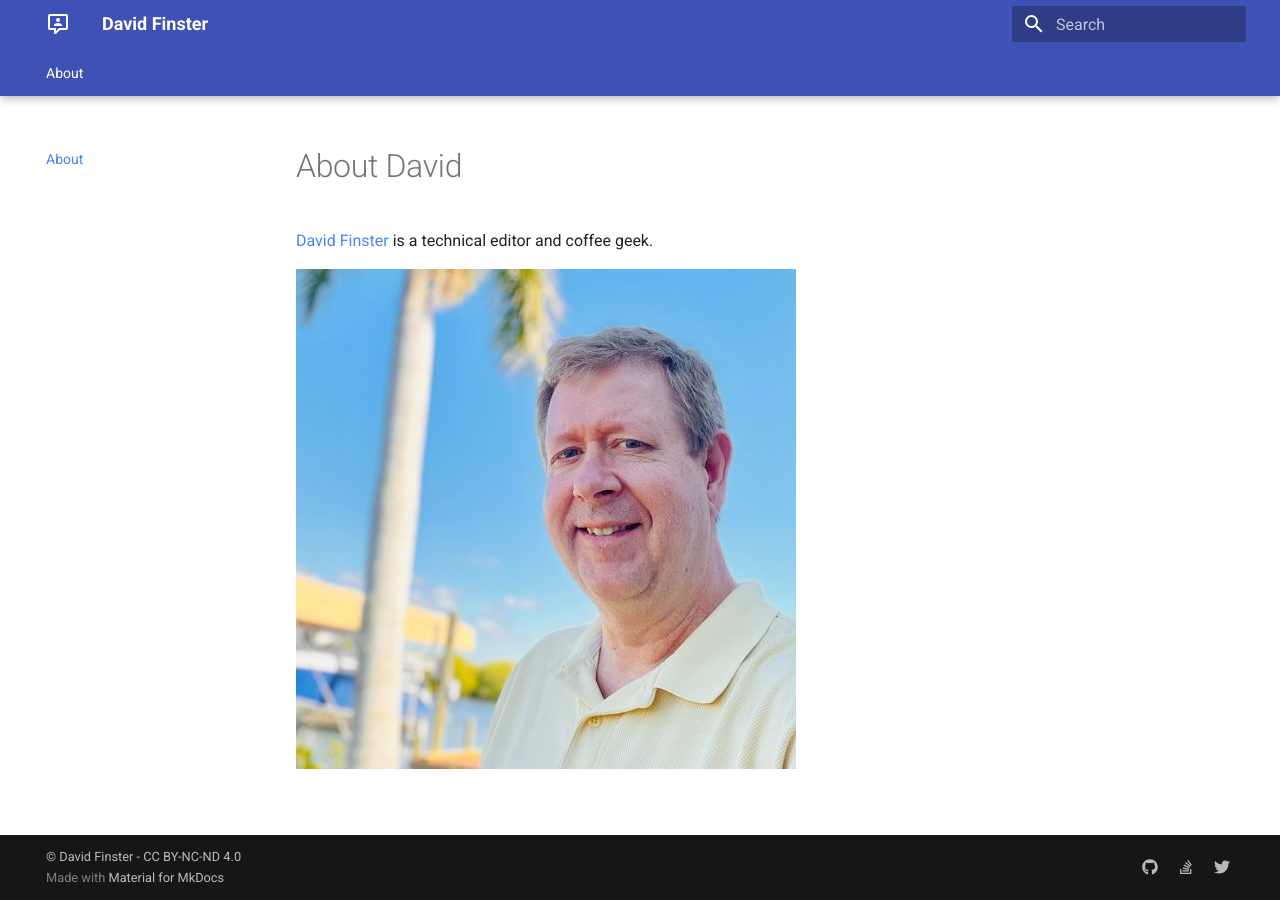
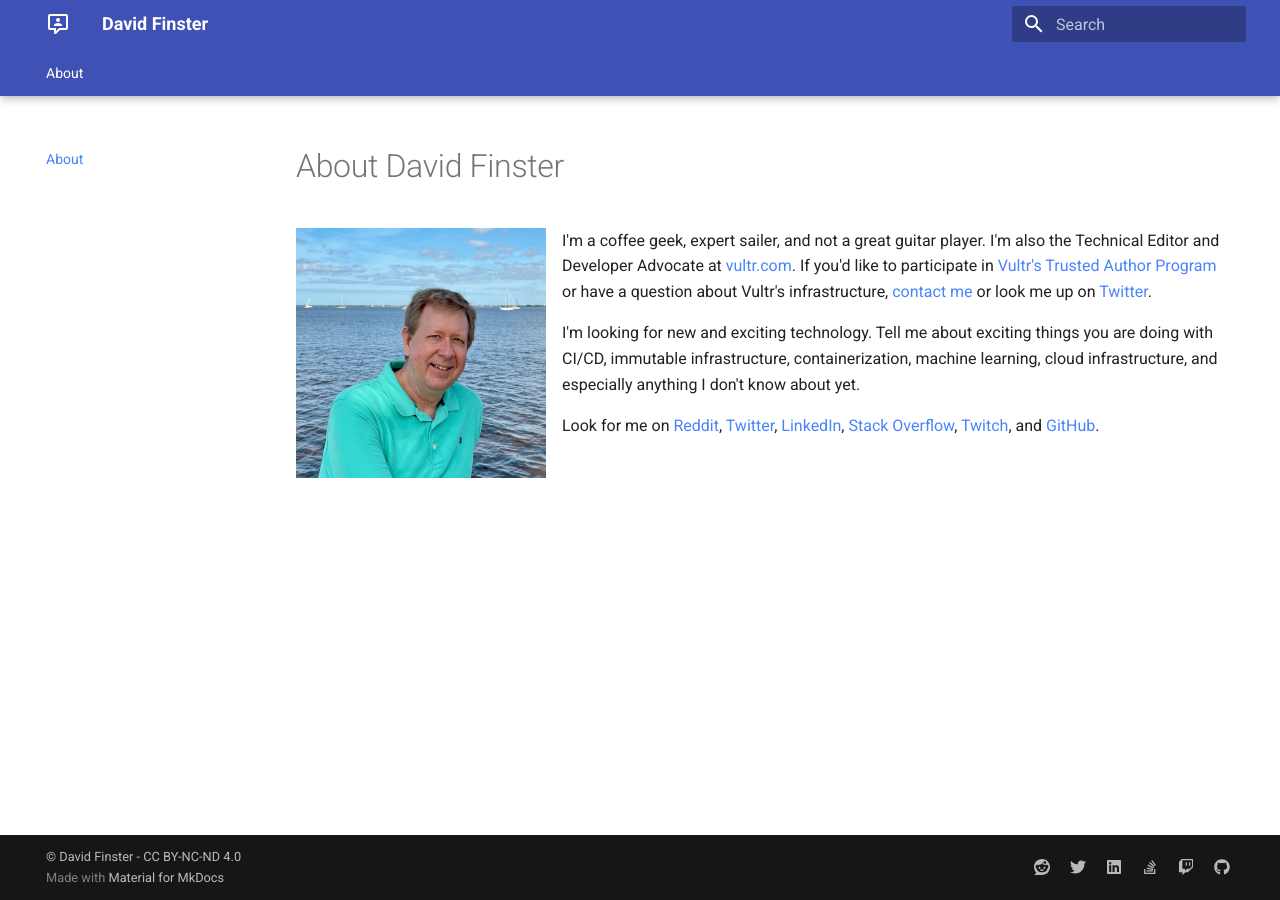
Before and after one commit to dfinr/dfinr.github.io, an MkDocs documentation site: the page built from docs/index.md, in a window 1280 px wide. Built offline with MkDocs 1.6.1 and Material for MkDocs 9.7.7, drawn with Linux system fonts in a browser that asks for light colours.

Commit message:
Updated home page

```diff
--- a/docs/index.md
+++ b/docs/index.md
@@ -1,5 +1,9 @@
-# About David
+# About David Finster
 
-[David Finster](mailto:dfinster@vultr.com) is a technical editor and coffee geek.
+<img align="left" src="/images/Profile.jpg" style="height: 250px; padding-top: 0px;" />
 
-![Headshot](/images/IMG_0112-small.jpg)
+I'm a coffee geek, expert sailer, and not a great guitar player. I'm also the Technical Editor and Developer Advocate at [vultr.com](https://www.vultr.com). If you'd like to participate in [Vultr's Trusted Author Program](https://www.vultr.com/docs/trusted-author-program) or have a question about Vultr's infrastructure, [contact me](mailto:dfinster@vultr.com) or look me up on [Twitter](https://twitter.com/dfinr).
+
+I'm looking for new and exciting technology. Tell me about exciting things you are doing with CI/CD, immutable infrastructure, containerization, machine learning, cloud infrastructure, and especially anything I don't know about yet.
+
+Look for me on [Reddit](https://www.reddit.com/user/dfinr), [Twitter](https://twitter.com/dfinr), [LinkedIn](https://www.linkedin.com/in/dfinr/), [Stack Overflow](https://stackoverflow.com/users/13642710/dfinr?tab=profile), [Twitch](https://www.twitch.tv/dfinr), and [GitHub](https://github.com/dfinr).
--- a/mkdocs.yml
+++ b/mkdocs.yml
@@ -32,11 +32,17 @@ theme:
     - header.autohide
 extra:
   social:
+    - icon: fontawesome/brands/reddit
+      link: https://www.reddit.com/user/dfinr
+    - icon: fontawesome/brands/twitter
+      link: https://twitter.com/dfinr
+    - icon: fontawesome/brands/linkedin
+      link: https://www.linkedin.com/in/dfinr/
+    - icon: fontawesome/brands/stack-overflow
+      link: https://stackoverflow.com/users/13642710/dfinr?tab=profile
+    - icon: fontawesome/brands/twitch
+      link: https://www.twitch.tv/dfinr
     - icon: fontawesome/brands/github
       link: https://github.com/dfinr
-    - icon: fontawesome/brands/stack-overflow
-      link: https://stackoverflow.com/users/13642710/dfinr?tab=profile
-    - icon: fontawesome/brands/twitter
-      link: https://twitter.com/dfinr
 extra_css:
   - stylesheets/extra.css
```
Also changed, not shown: docs/images/Profile-256x256.jpg (added), docs/images/Profile.jpg (added).
